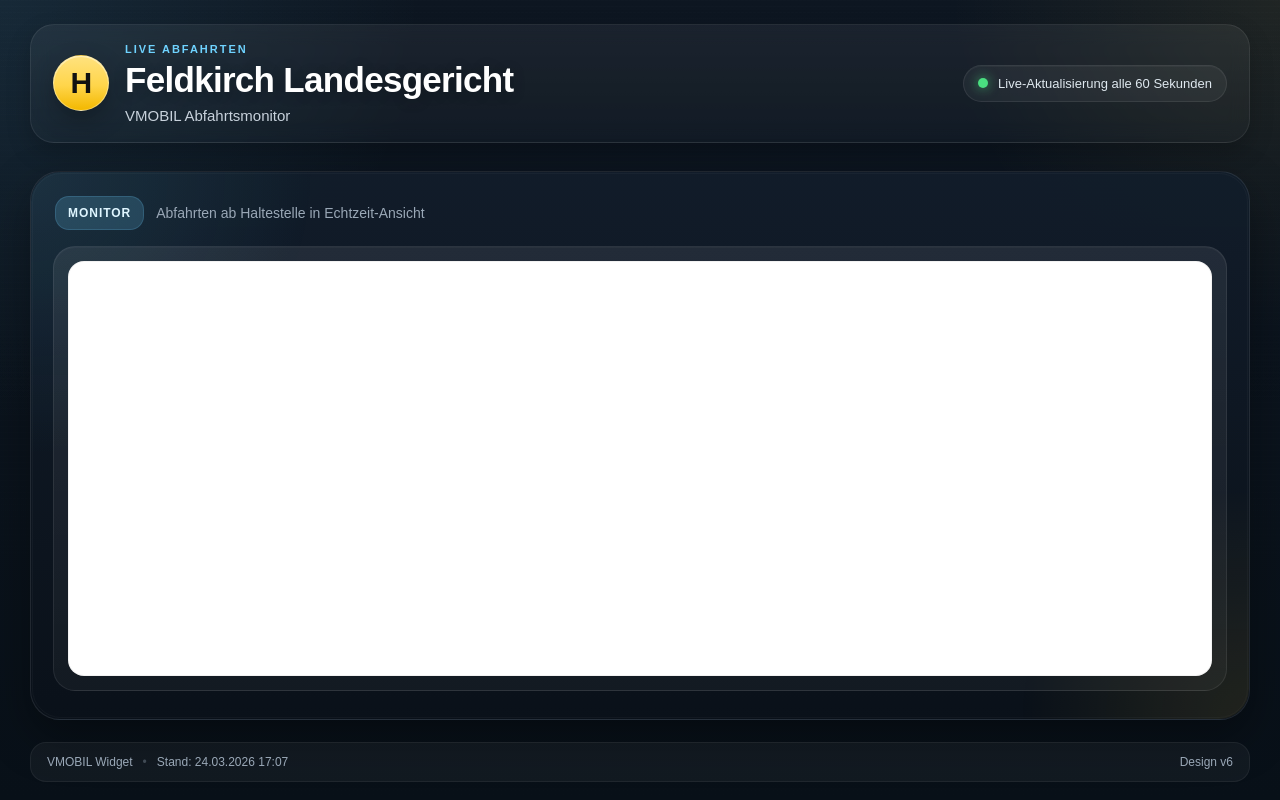
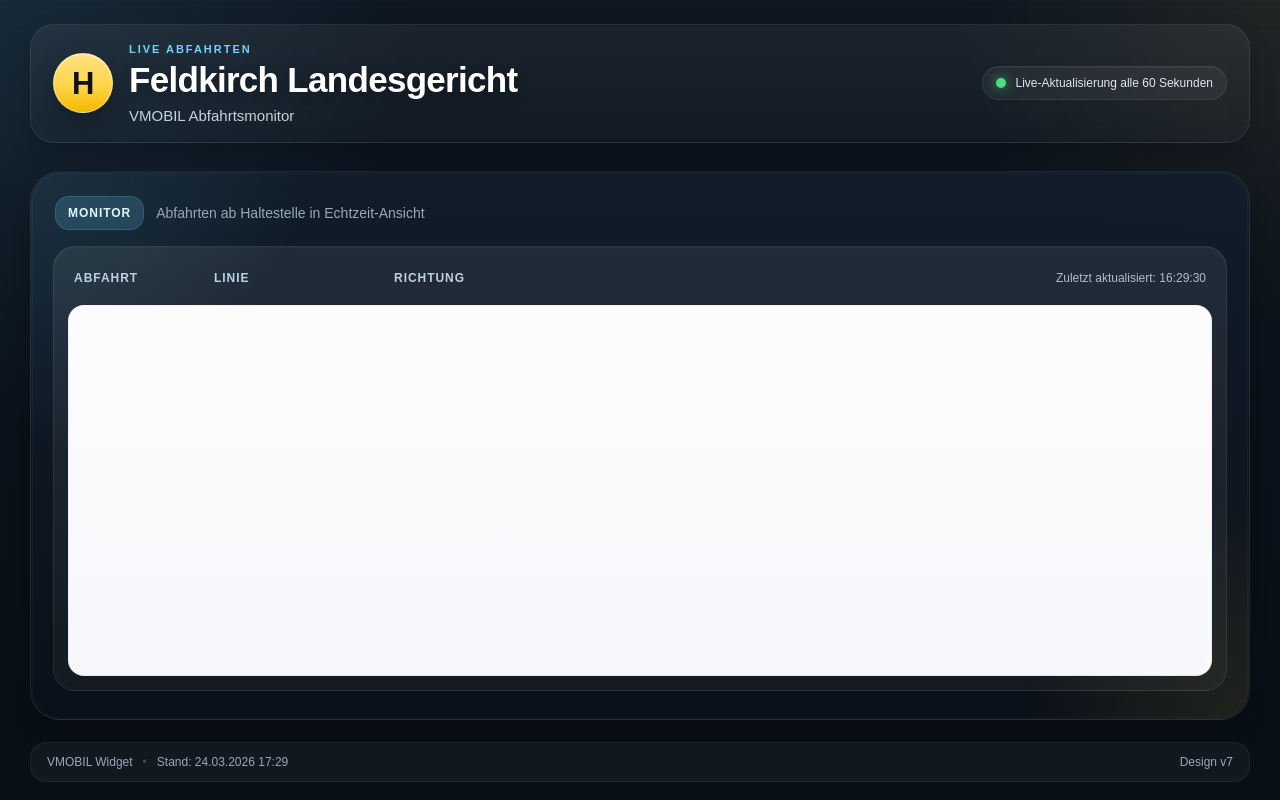
Before and after one commit to the-legend27123/vvv_abfahrten_v1, a plain HTML site: page index.html in a window 1280 px wide. Drawn offline with Linux system fonts and the light colour scheme; a script that the page names is missing.

Commit message:
Update index.html

```diff
--- a/index.html
+++ b/index.html
@@ -94,18 +94,19 @@
     }
 
     .title-icon {
-      width: 56px;
-      height: 56px;
-      min-width: 56px;
+      width: 60px;
+      height: 60px;
+      min-width: 60px;
       border-radius: 999px;
       background: linear-gradient(180deg, #ffe27f 0%, #ffd54a 55%, #f3b800 100%);
       color: #111;
       display: inline-flex;
       align-items: center;
       justify-content: center;
-      font-size: 30px;
+      font-size: 31px;
       font-weight: 900;
       letter-spacing: -0.02em;
+      line-height: 1;
       box-shadow:
         inset 0 1px 0 rgba(255,255,255,0.45),
         0 10px 24px rgba(0,0,0,0.28);
@@ -147,13 +148,13 @@
       display: inline-flex;
       align-items: center;
       gap: 10px;
-      padding: 10px 14px;
+      padding: 9px 13px;
       border-radius: 999px;
       white-space: nowrap;
       background: rgba(255,255,255,0.05);
       border: 1px solid rgba(255,255,255,0.08);
       color: #dfe8ef;
-      font-size: 13px;
+      font-size: 12px;
       box-shadow: inset 0 1px 0 rgba(255,255,255,0.03);
     }
 
@@ -253,18 +254,52 @@
       background: linear-gradient(180deg, rgba(255,255,255,0.08), rgba(255,255,255,0.04));
       border: 1px solid rgba(255,255,255,0.08);
       box-shadow: inset 0 1px 0 rgba(255,255,255,0.03);
+      display: flex;
+      flex-direction: column;
+      gap: 10px;
+    }
+
+    .widget-meta {
+      display: flex;
+      justify-content: space-between;
+      align-items: center;
+      gap: 16px;
+      padding: 0 6px;
+      min-height: 34px;
+    }
+
+    .widget-columns {
+      display: grid;
+      grid-template-columns: 140px 180px 1fr;
+      align-items: center;
+      width: 100%;
+      max-width: 760px;
+      font-size: 12px;
+      font-weight: 800;
+      letter-spacing: 0.08em;
+      text-transform: uppercase;
+      color: #bcd0e3;
+    }
+
+    .widget-updated {
+      flex: 0 0 auto;
+      font-size: 12px;
+      color: #aebccc;
+      white-space: nowrap;
     }
 
     .widget-wrap {
       width: 100%;
       height: 100%;
-      min-height: 100%;
-      background: #ffffff;
+      min-height: 0;
+      background: linear-gradient(180deg, #fcfcfd 0%, #f5f7fa 100%);
       border-radius: 16px;
       overflow-y: auto;
       overflow-x: hidden;
       position: relative;
-      box-shadow: inset 0 0 0 1px rgba(0,0,0,0.05);
+      box-shadow:
+        inset 0 0 0 1px rgba(0,0,0,0.05),
+        inset 0 12px 24px rgba(255,255,255,0.35);
       scroll-behavior: smooth;
     }
 
@@ -330,6 +365,25 @@
       border-color: rgba(0,0,0,0.12) !important;
     }
 
+    .widget-wrap::-webkit-scrollbar {
+      width: 10px;
+      height: 10px;
+    }
+
+    .widget-wrap::-webkit-scrollbar-track {
+      background: rgba(0,0,0,0.05);
+      border-radius: 10px;
+    }
+
+    .widget-wrap::-webkit-scrollbar-thumb {
+      background: rgba(90, 108, 128, 0.65);
+      border-radius: 10px;
+    }
+
+    .widget-wrap::-webkit-scrollbar-thumb:hover {
+      background: rgba(70, 86, 104, 0.85);
+    }
+
     @media (max-width: 1100px) {
       :root {
         --widget-scale: 1.45;
@@ -338,6 +392,10 @@
 
       .title {
         font-size: 29px;
+      }
+
+      .widget-columns {
+        grid-template-columns: 120px 150px 1fr;
       }
     }
 
@@ -373,10 +431,10 @@
       }
 
       .title-icon {
-        width: 42px;
-        height: 42px;
-        min-width: 42px;
-        font-size: 22px;
+        width: 44px;
+        height: 44px;
+        min-width: 44px;
+        font-size: 23px;
       }
 
       .status-pill {
@@ -395,6 +453,18 @@
       .widget-card {
         padding: 10px;
         border-radius: 16px;
+      }
+
+      .widget-meta {
+        flex-direction: column;
+        align-items: flex-start;
+        gap: 6px;
+      }
+
+      .widget-columns {
+        grid-template-columns: 110px 130px 1fr;
+        font-size: 11px;
+        max-width: 100%;
       }
 
       .widget-wrap {
@@ -443,6 +513,15 @@
       </div>
 
       <div class="widget-card">
+        <div class="widget-meta">
+          <div class="widget-columns">
+            <span class="col-abfahrt">Abfahrt</span>
+            <span class="col-linie">Linie</span>
+            <span class="col-richtung">Richtung</span>
+          </div>
+          <div class="widget-updated" id="lastUpdated">Zuletzt aktualisiert: --:--:--</div>
+        </div>
+
         <div class="widget-wrap" id="widgetWrap">
           <div class="zoom-wrap">
             <div
@@ -463,16 +542,16 @@
       <div class="footer-left">
         <span>VMOBIL Widget</span>
         <span class="footer-sep">•</span>
-        <span>Stand: 24.03.2026 17:07</span>
+        <span>Stand: 24.03.2026 17:29</span>
       </div>
       <div class="footer-right">
-        <span>Design v6</span>
+        <span>Design v7</span>
       </div>
     </div>
   </div>
 
   <script>
-    const AUTO_SCROLL_TOP = 140;
+    const AUTO_SCROLL_TOP = 145;
 
     function isTimeOnly(text) {
       return /^\s*\d{1,2}:\d{2}\s*$/.test(text);
@@ -507,6 +586,18 @@
       wrap.scrollTop = AUTO_SCROLL_TOP;
     }
 
+    function updateLastUpdated() {
+      const el = document.getElementById("lastUpdated");
+      if (!el) return;
+
+      const now = new Date();
+      const hh = String(now.getHours()).padStart(2, "0");
+      const mm = String(now.getMinutes()).padStart(2, "0");
+      const ss = String(now.getSeconds()).padStart(2, "0");
+
+      el.textContent = `Zuletzt aktualisiert: ${hh}:${mm}:${ss}`;
+    }
+
     function hideOnlyWidgetHeader() {
       const wrap = document.getElementById("widgetWrap");
       if (!wrap) return;
@@ -518,6 +609,22 @@
         if (!text) return;
 
         if (isHeaderText(text)) {
+          el.style.display = "none";
+        }
+      });
+    }
+
+    function hideWidgetFooterText() {
+      const wrap = document.getElementById("widgetWrap");
+      if (!wrap) return;
+
+      const all = Array.from(wrap.querySelectorAll("*"));
+
+      all.forEach(el => {
+        const text = (el.textContent || "").trim();
+        if (!text) return;
+
+        if (/Alle Angaben sind ohne Gewähr/i.test(text)) {
           el.style.display = "none";
         }
       });
@@ -608,11 +715,14 @@
 
     function runStyling() {
       hideOnlyWidgetHeader();
+      hideWidgetFooterText();
       styleLeafTexts();
       forceVeryLightTextsBlack();
+      updateLastUpdated();
     }
 
     window.addEventListener("load", () => {
+      updateLastUpdated();
       runStyling();
 
       setTimeout(() => {
```
